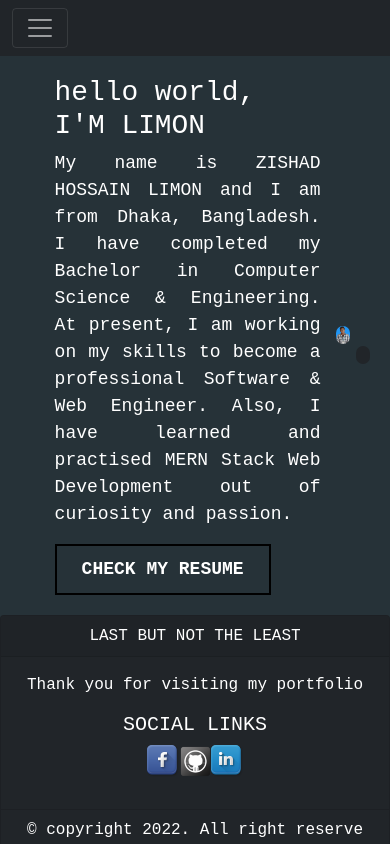
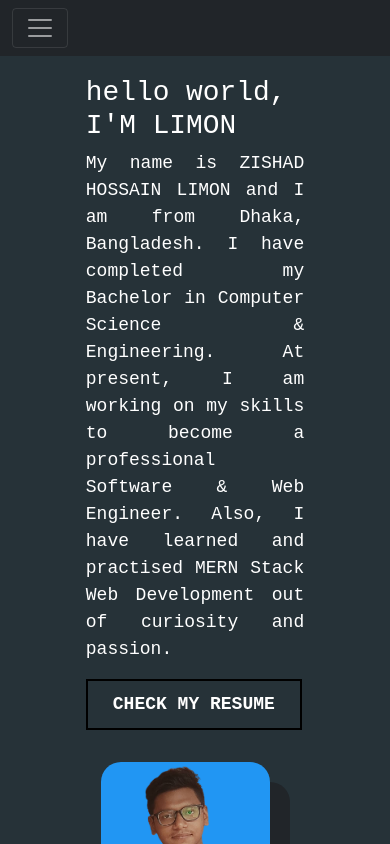
Before and after one commit to limonzishad/my-portfolio, a React (Create React App) app: page / in a window 390 px wide. Shown: the top 844 px of the page. Built offline with nearby package versions, Linux system fonts and the light colour scheme.

Commit message:
home section responsiveness completed.

```diff
--- a/src/components/Navbar.js
+++ b/src/components/Navbar.js
@@ -11,9 +11,9 @@ const NavBar = () => {
                         <Nav.Link href="#home">HOME</Nav.Link>
                         <Nav.Link href="#about">ABOUT</Nav.Link>
                         <Nav.Link href="#skills">SKILLS</Nav.Link>
+                        <Nav.Link href="#projects">PROJECTS</Nav.Link>
                         <Nav.Link href="#education">EDUCATION</Nav.Link>
                         <Nav.Link href="#contact">CONTACT</Nav.Link>
-                        <Nav.Link href="#projects">PROJECTS</Nav.Link>
                     </Nav>
                 </Navbar.Collapse>
             </Container>
--- a/src/css/Home.css
+++ b/src/css/Home.css
@@ -49,3 +49,31 @@
     color: white;
     font-size: large;
 }
+
+@media only screen and (min-width: 768px) and (max-width: 1425px) {
+    .left-side {
+        width: 95%;
+    }
+
+    .right-side {
+        width: 70%;
+    }
+}
+
+@media only screen and (max-width: 767px) {
+    .home-section {
+        display: flex;
+        flex-direction: column;
+        justify-content: center;
+        align-items: center;
+    }
+
+    .left-side {
+        width: 80%;
+    }
+
+    .right-side {
+        margin: 10% auto;
+    }
+
+}
```
Also changed, not shown: src/components/About.js (added, +11 -0 lines), src/components/Education.js (added, +11 -0 lines), src/components/Skills.js (added, +11 -0 lines), src/components/Projects.js (added).
